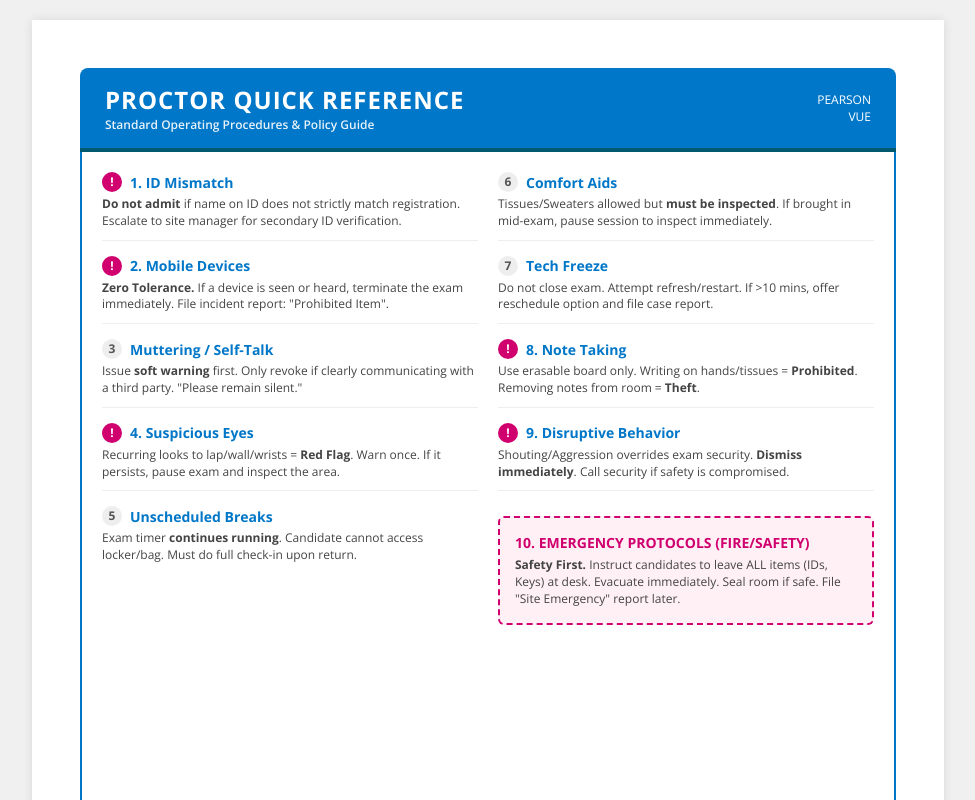
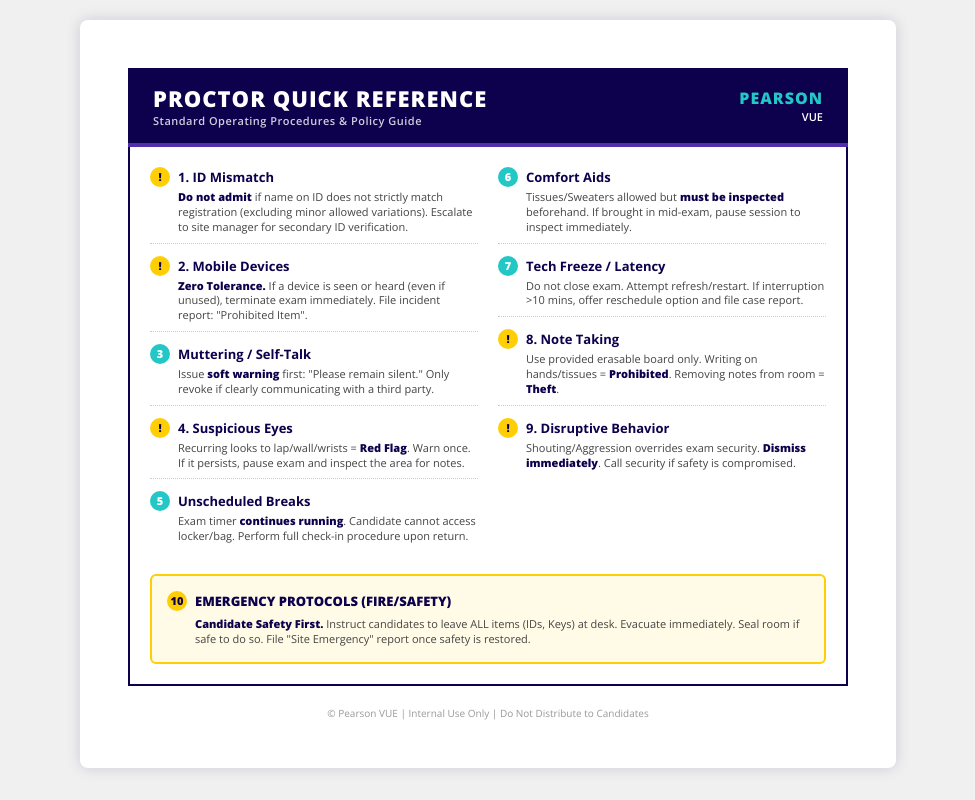
Before and after one commit to lauraturner-maker/ProctorPocketGuide, a plain HTML site: page index.html in a window 1280 px wide. Shown: the top 800 px of the page, without its empty margins (152-1127 px from the left). Drawn offline with nearby package versions, Linux system fonts and the light colour scheme.

Commit message:
Refactor styles and enhance policy text clarity
Updated CSS variables and styles for improved design consistency. Revised policy text for clarity and added emergency protocol details.

```diff
--- a/index.html
+++ b/index.html
@@ -4,53 +4,65 @@
 <meta charset="UTF-8">
 <title>Pearson Proctor Quick Reference Guide</title>
 <style>
-    @import url('https://fonts.googleapis.com/css2?family=Open+Sans:wght@400;600;700&display=swap');
+    @import url('https://fonts.googleapis.com/css2?family=Open+Sans:wght@400;600;700;800&display=swap');
+
+    :root {
+        --brand-main: #0d004c;
+        --brand-accent1: #512eab;
+        --brand-warning: #ffce04;
+        --brand-cyan: #22c7c6;
+        --text-dark: #333;
+        --bg-gray: #f0f0f0;
+    }
 
     body {
-        margin: 0;
+        margin: 20px;
         padding: 0;
         font-family: 'Open Sans', sans-serif;
-        background: #f0f0f0; /* Light gray background for screen viewing */
-        color: #333;
+        background: var(--bg-gray);
+        color: var(--text-dark);
         -webkit-print-color-adjust: exact;
+        print-color-adjust: exact;
+        display: flex;
+        justify-content: center;
     }
 
-    /* CARD CONTAINER */
+    /* CARD CONTAINER - Compact Height */
     .page-container {
         width: 8.5in;
-        height: 11in;
+        height: auto; /* Fits content perfectly */
         background: white;
-        margin: 20px auto;
         padding: 0.5in;
-        box-shadow: 0 0 10px rgba(0,0,0,0.1);
-        display: flex;
-        flex-direction: column;
-        justify-content: space-between;
+        box-shadow: 0 0 15px rgba(13, 0, 76, 0.15);
+        box-sizing: border-box;
+        border-radius: 8px;
+        overflow: hidden;
     }
 
     /* HEADER */
     header {
-        background-color: #0077C8; /* Pearson Blue */
+        background-color: var(--brand-main);
         color: white;
         padding: 15px 25px;
-        border-radius: 8px 8px 0 0;
         display: flex;
         justify-content: space-between;
         align-items: center;
-        border-bottom: 4px solid #005a70;
+        border-bottom: 4px solid var(--brand-accent1);
     }
 
     header h1 {
         margin: 0;
-        font-size: 24px;
+        font-size: 22px;
         text-transform: uppercase;
         letter-spacing: 1px;
+        font-weight: 800;
     }
 
     header .sub {
-        font-size: 12px;
+        font-size: 11px;
         font-weight: 600;
-        opacity: 0.9;
+        opacity: 0.8;
+        letter-spacing: 0.5px;
     }
 
     /* GRID LAYOUT */
@@ -59,36 +71,37 @@
         grid-template-columns: 1fr 1fr;
         gap: 20px;
         padding: 20px;
-        border: 2px solid #0077C8;
+        border: 2px solid var(--brand-main);
         border-top: none;
-        flex-grow: 1;
     }
 
     .column {
         display: flex;
         flex-direction: column;
-        gap: 15px;
+        gap: 12px;
     }
 
     /* POLICY ITEM STYLES */
     .policy-item {
-        border-bottom: 1px solid #eee;
-        padding-bottom: 10px;
+        border-bottom: 1px dotted #ccc;
+        padding-bottom: 8px;
     }
 
     .policy-item:last-child {
         border-bottom: none;
+        padding-bottom: 0;
     }
 
     .policy-title {
         font-weight: 700;
-        color: #0077C8;
-        font-size: 14px;
-        margin-bottom: 4px;
+        color: var(--brand-main);
+        font-size: 13px;
+        margin-bottom: 3px;
         display: flex;
         align-items: center;
     }
 
+    /* Standard Icon Badge (Cyan) */
     .icon-badge {
         display: inline-block;
         width: 20px;
@@ -96,50 +109,81 @@
         line-height: 20px;
         text-align: center;
         border-radius: 50%;
-        background: #eee;
-        color: #555;
-        font-size: 12px;
+        background: var(--brand-cyan);
+        color: white;
+        font-size: 11px;
         margin-right: 8px;
+        font-weight: 800;
     }
 
+    /* Critical Icon Badge (Yellow with Dark text for contrast) */
     .policy-item.critical .icon-badge {
-        background: #D0006F; /* Pearson Raspberry */
-        color: white;
+        background: var(--brand-warning);
+        color: var(--brand-main);
     }
 
     .policy-text {
-        font-size: 12px;
-        line-height: 1.4;
+        font-size: 11px;
+        line-height: 1.35;
         color: #444;
+        padding-left: 28px; /* Indent text to align under title */
+    }
+
+    .policy-text strong {
+        color: var(--brand-main);
+        font-weight: 800;
     }
 
     /* EMERGENCY SECTION */
     .emergency-box {
         grid-column: 1 / -1; /* Span both columns */
-        background-color: #fff0f5;
-        border: 2px dashed #D0006F;
+        background-color: #fffbe6; /* Very pale yellow */
+        border: 2px solid var(--brand-warning);
         padding: 15px;
         border-radius: 6px;
         margin-top: 10px;
     }
 
     .emergency-title {
-        color: #D0006F;
+        color: var(--brand-main);
         font-weight: 800;
         text-transform: uppercase;
-        font-size: 14px;
-        margin-bottom: 5px;
+        font-size: 13px;
+        margin-bottom: 6px;
+        display: flex;
+        align-items: center;
+    }
+
+    .emergency-title .icon-badge {
+        background: var(--brand-warning);
+        color: var(--brand-main);
+    }
+
+    .footer-text {
+        text-align: center;
+        font-size: 10px;
+        color: #999;
+        margin-top: 20px;
     }
 
     /* PRINT MODIFICATIONS */
     @media print {
-        body { background: none; }
+        body {
+            background: none;
+            margin: 0;
+            display: block;
+            padding: 20px;
+        }
         .page-container {
-            margin: 0;
+            margin: 0 auto;
             box-shadow: none;
             width: 100%;
-            height: 100%;
+            max-width: 8in;
+            height: auto;
+            padding: 0;
+            border-radius: 0;
         }
+        header { border-radius: 0; }
     }
 </style>
 </head>
@@ -151,9 +195,9 @@
             <h1>Proctor Quick Reference</h1>
             <div class="sub">Standard Operating Procedures & Policy Guide</div>
         </div>
-        <div style="text-align:right; font-size:12px;">
-            <div>PEARSON</div>
-            <div>VUE</div>
+        <div style="text-align:right; color: var(--brand-cyan);">
+            <div style="font-weight:800; font-size: 16px; letter-spacing: 1px;">PEARSON</div>
+            <div style="font-size: 11px; font-weight: 600; color: white;">VUE</div>
         </div>
     </header>
 
@@ -163,35 +207,35 @@
             <div class="policy-item critical">
                 <div class="policy-title"><span class="icon-badge">!</span>1. ID Mismatch</div>
                 <div class="policy-text">
-                    <strong>Do not admit</strong> if name on ID does not strictly match registration. Escalate to site manager for secondary ID verification.
+                    <strong>Do not admit</strong> if name on ID does not strictly match registration (excluding minor allowed variations). Escalate to site manager for secondary ID verification.
                 </div>
             </div>
 
             <div class="policy-item critical">
                 <div class="policy-title"><span class="icon-badge">!</span>2. Mobile Devices</div>
                 <div class="policy-text">
-                    <strong>Zero Tolerance.</strong> If a device is seen or heard, terminate the exam immediately. File incident report: "Prohibited Item".
+                    <strong>Zero Tolerance.</strong> If a device is seen or heard (even if unused), terminate exam immediately. File incident report: "Prohibited Item".
                 </div>
             </div>
 
             <div class="policy-item">
                 <div class="policy-title"><span class="icon-badge">3</span>Muttering / Self-Talk</div>
                 <div class="policy-text">
-                    Issue <strong>soft warning</strong> first. Only revoke if clearly communicating with a third party. "Please remain silent."
+                    Issue <strong>soft warning</strong> first: "Please remain silent." Only revoke if clearly communicating with a third party.
                 </div>
             </div>
 
             <div class="policy-item critical">
                 <div class="policy-title"><span class="icon-badge">!</span>4. Suspicious Eyes</div>
                 <div class="policy-text">
-                    Recurring looks to lap/wall/wrists = <strong>Red Flag</strong>. Warn once. If it persists, pause exam and inspect the area.
+                    Recurring looks to lap/wall/wrists = <strong>Red Flag</strong>. Warn once. If it persists, pause exam and inspect the area for notes.
                 </div>
             </div>
 
             <div class="policy-item">
                 <div class="policy-title"><span class="icon-badge">5</span>Unscheduled Breaks</div>
                 <div class="policy-text">
-                    Exam timer <strong>continues running</strong>. Candidate cannot access locker/bag. Must do full check-in upon return.
+                    Exam timer <strong>continues running</strong>. Candidate cannot access locker/bag. Perform full check-in procedure upon return.
                 </div>
             </div>
 
@@ -202,21 +246,21 @@
             <div class="policy-item">
                 <div class="policy-title"><span class="icon-badge">6</span>Comfort Aids</div>
                 <div class="policy-text">
-                    Tissues/Sweaters allowed but <strong>must be inspected</strong>. If brought in mid-exam, pause session to inspect immediately.
+                    Tissues/Sweaters allowed but <strong>must be inspected</strong> beforehand. If brought in mid-exam, pause session to inspect immediately.
                 </div>
             </div>
 
             <div class="policy-item">
-                <div class="policy-title"><span class="icon-badge">7</span>Tech Freeze</div>
+                <div class="policy-title"><span class="icon-badge">7</span>Tech Freeze / Latency</div>
                 <div class="policy-text">
-                    Do not close exam. Attempt refresh/restart. If >10 mins, offer reschedule option and file case report.
+                    Do not close exam. Attempt refresh/restart. If interruption >10 mins, offer reschedule option and file case report.
                 </div>
             </div>
 
             <div class="policy-item critical">
                 <div class="policy-title"><span class="icon-badge">!</span>8. Note Taking</div>
                 <div class="policy-text">
-                    Use erasable board only. Writing on hands/tissues = <strong>Prohibited</strong>. Removing notes from room = <strong>Theft</strong>.
+                    Use provided erasable board only. Writing on hands/tissues = <strong>Prohibited</strong>. Removing notes from room = <strong>Theft</strong>.
                 </div>
             </div>
 
@@ -227,17 +271,17 @@
                 </div>
             </div>
 
-            <div class="emergency-box">
-                <div class="emergency-title">10. Emergency Protocols (Fire/Safety)</div>
-                <div class="policy-text">
-                    <strong>Safety First.</strong> Instruct candidates to leave ALL items (IDs, Keys) at desk. Evacuate immediately. Seal room if safe. File "Site Emergency" report later.
-                </div>
+        </div>
+
+        <div class="emergency-box">
+            <div class="emergency-title"><span class="icon-badge">10</span> Emergency Protocols (Fire/Safety)</div>
+            <div class="policy-text">
+                <strong>Candidate Safety First.</strong> Instruct candidates to leave ALL items (IDs, Keys) at desk. Evacuate immediately. Seal room if safe to do so. File "Site Emergency" report once safety is restored.
             </div>
-
         </div>
     </div>
 
-    <div style="text-align: center; font-size: 11px; color: #999; padding-top:10px;">
+    <div class="footer-text">
         © Pearson VUE | Internal Use Only | Do Not Distribute to Candidates
     </div>
 </div>
```
